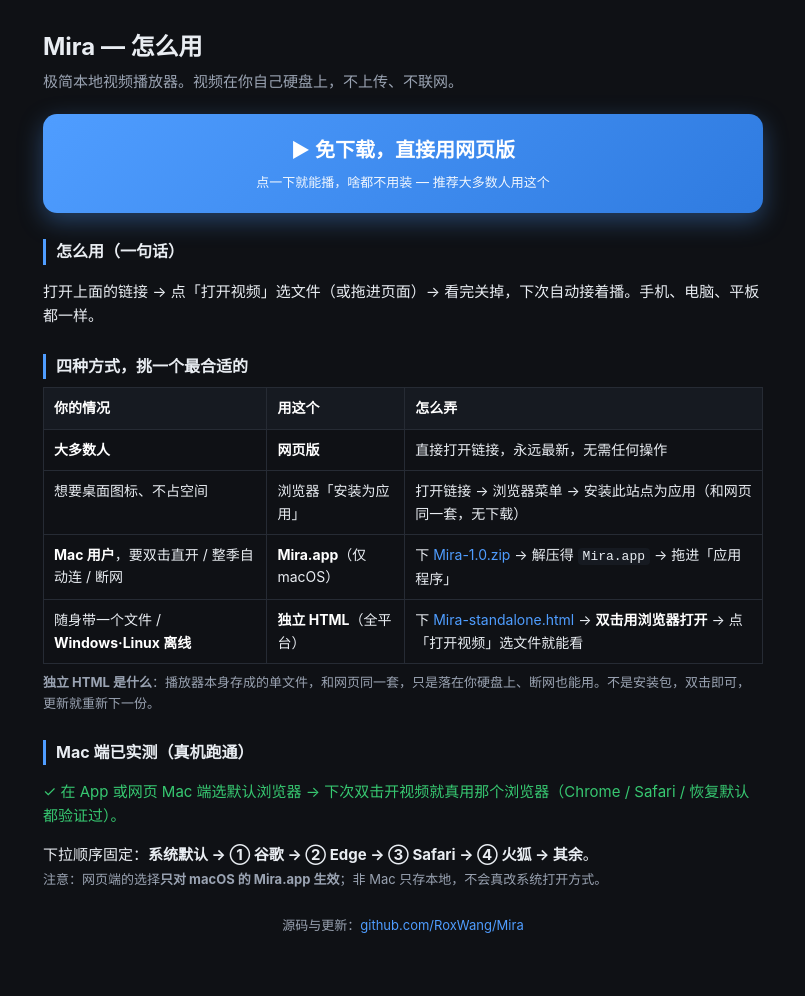
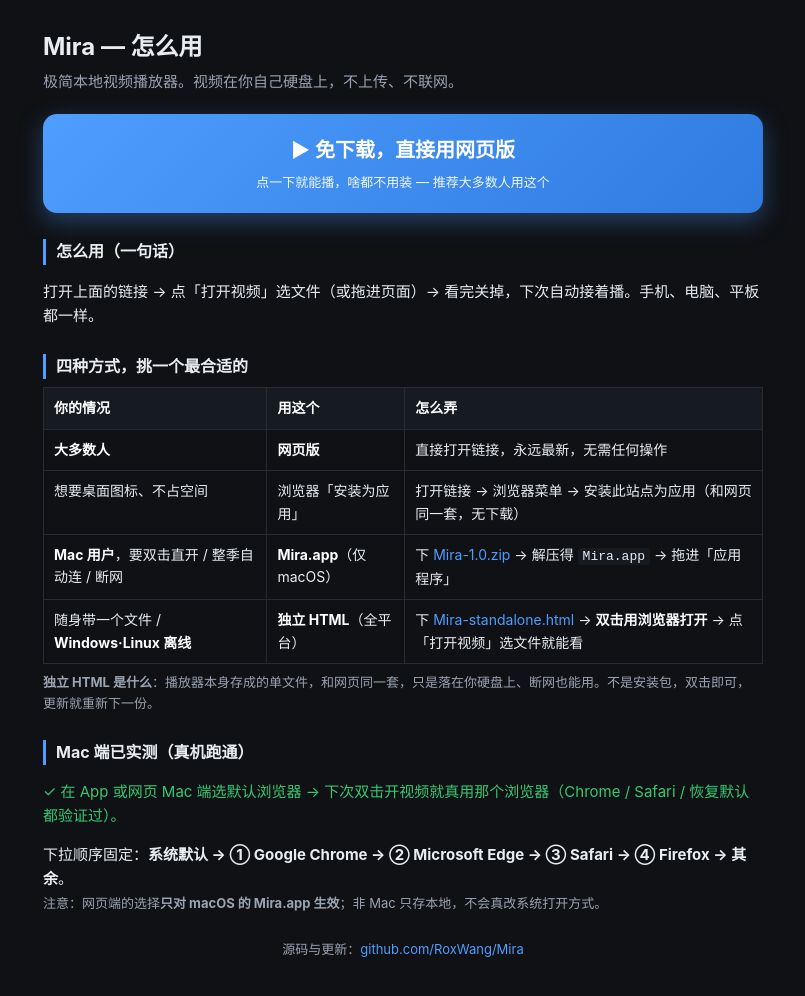
Before and after one commit to RoxWang/Mira, a plain HTML site: page docs/help.html in a window 1280 px wide. Shown: the whole page, without its empty margins (237-1042 px from the left). Drawn offline with Linux system fonts and the light colour scheme.

Commit message:
docs: 浏览器名称统一为官方英文（谷歌→Google Chrome、火狐→Firefox、Edge→Microsoft Edge）

```diff
--- a/docs/help.html
+++ b/docs/help.html
@@ -51,7 +51,7 @@
 
   <h2>Mac 端已实测（真机跑通）</h2>
   <p class="ok">✓ 在 App 或网页 Mac 端选默认浏览器 → 下次双击开视频就真用那个浏览器（Chrome / Safari / 恢复默认都验证过）。</p>
-  <p>下拉顺序固定：<b>系统默认 → ① 谷歌 → ② Edge → ③ Safari → ④ 火狐 → 其余</b>。<br>
+  <p>下拉顺序固定：<b>系统默认 → ① Google Chrome → ② Microsoft Edge → ③ Safari → ④ Firefox → 其余</b>。<br>
   <span class="note">注意：网页端的选择<b>只对 macOS 的 Mira.app 生效</b>；非 Mac 只存本地，不会真改系统打开方式。</span></p>
 
   <p class="note" style="margin-top:24px;text-align:center">源码与更新：<a class="lk" href="https://github.com/RoxWang/Mira">github.com/RoxWang/Mira</a></p>
```
Also changed, not shown: 1 other file.
